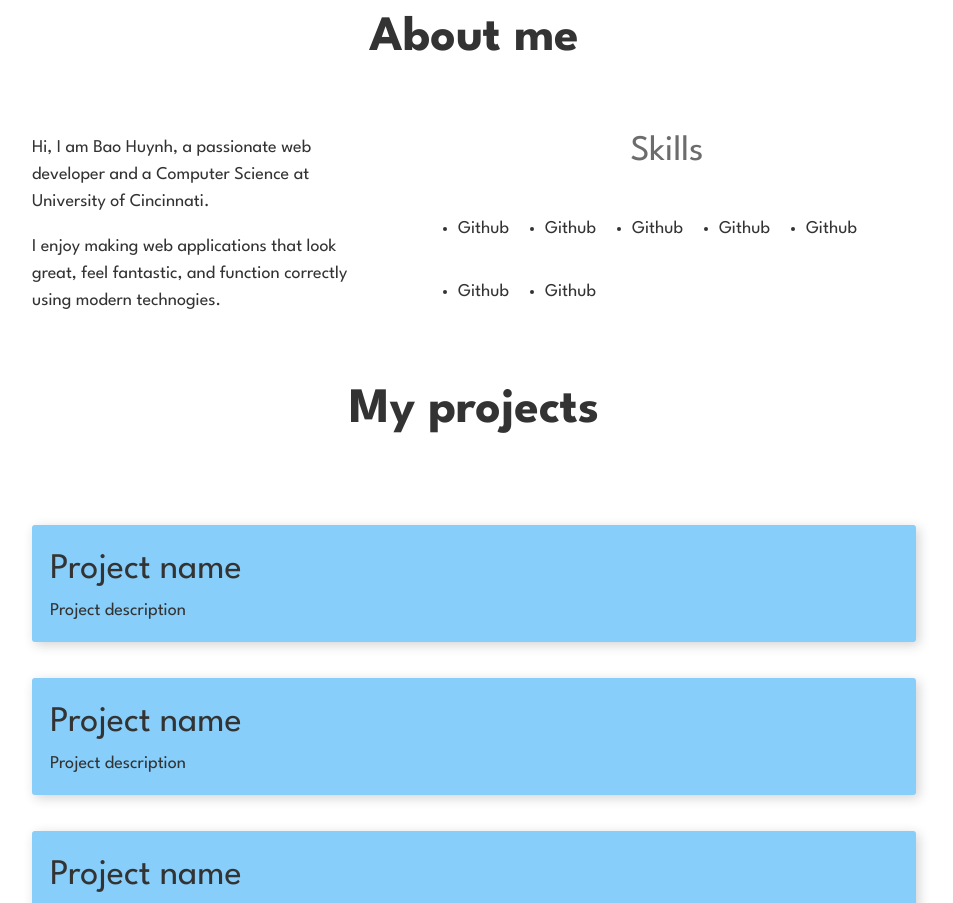
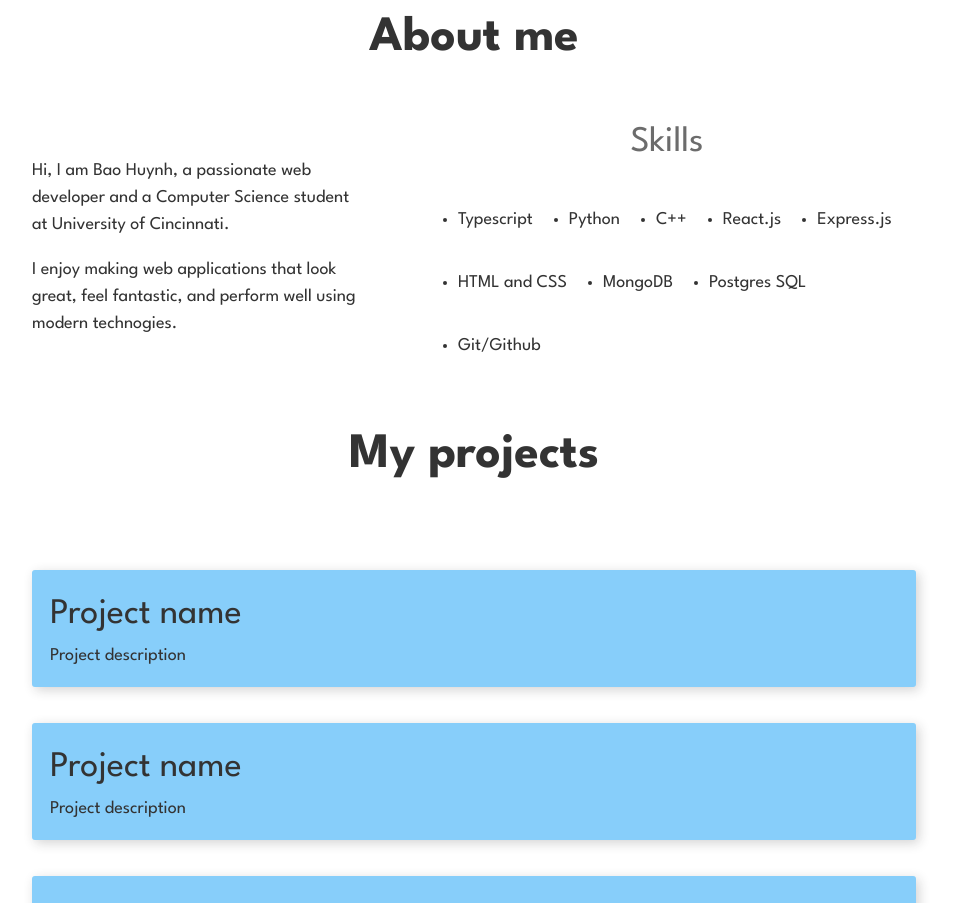
Before and after one commit to GodswillEdet/portfolio-blog, a Next.js app: page / in a window 1280 px wide. Shown: the part 840-1743 px from the top of the page, without its empty margins (166-1119 px from the left). Built offline with nearby package versions, Linux system fonts and the light colour scheme.

Commit message:
Edit copywriting and add skills bullet points

```diff
--- a/components/About.tsx
+++ b/components/About.tsx
@@ -9,24 +9,26 @@ const About: React.FC = () => {
       <div className={styles.container}>
         <div className={styles.intro}>
           <p>
-            Hi, I am Bao Huynh, a passionate web developer and a Computer Science at University of
-            Cincinnati.
+            Hi, I am Bao Huynh, a passionate web developer and a Computer Science student at
+            University of Cincinnati.
           </p>
           <p>
-            I enjoy making web applications that look great, feel fantastic, and function correctly
-            using modern technogies.
+            I enjoy making web applications that look great, feel fantastic, and perform well using
+            modern technogies.
           </p>
         </div>
         <div className={styles.skills}>
           <h3 className="title">Skills</h3>
           <ul>
-            <li>Github</li>
-            <li>Github</li>
-            <li>Github</li>
-            <li>Github</li>
-            <li>Github</li>
-            <li>Github</li>
-            <li>Github</li>
+            <li>Typescript</li>
+            <li>Python</li>
+            <li>C++</li>
+            <li>React.js</li>
+            <li>Express.js</li>
+            <li>HTML and CSS</li>
+            <li>MongoDB</li>
+            <li>Postgres SQL</li>
+            <li>Git/Github</li>
           </ul>
         </div>
       </div>
```
